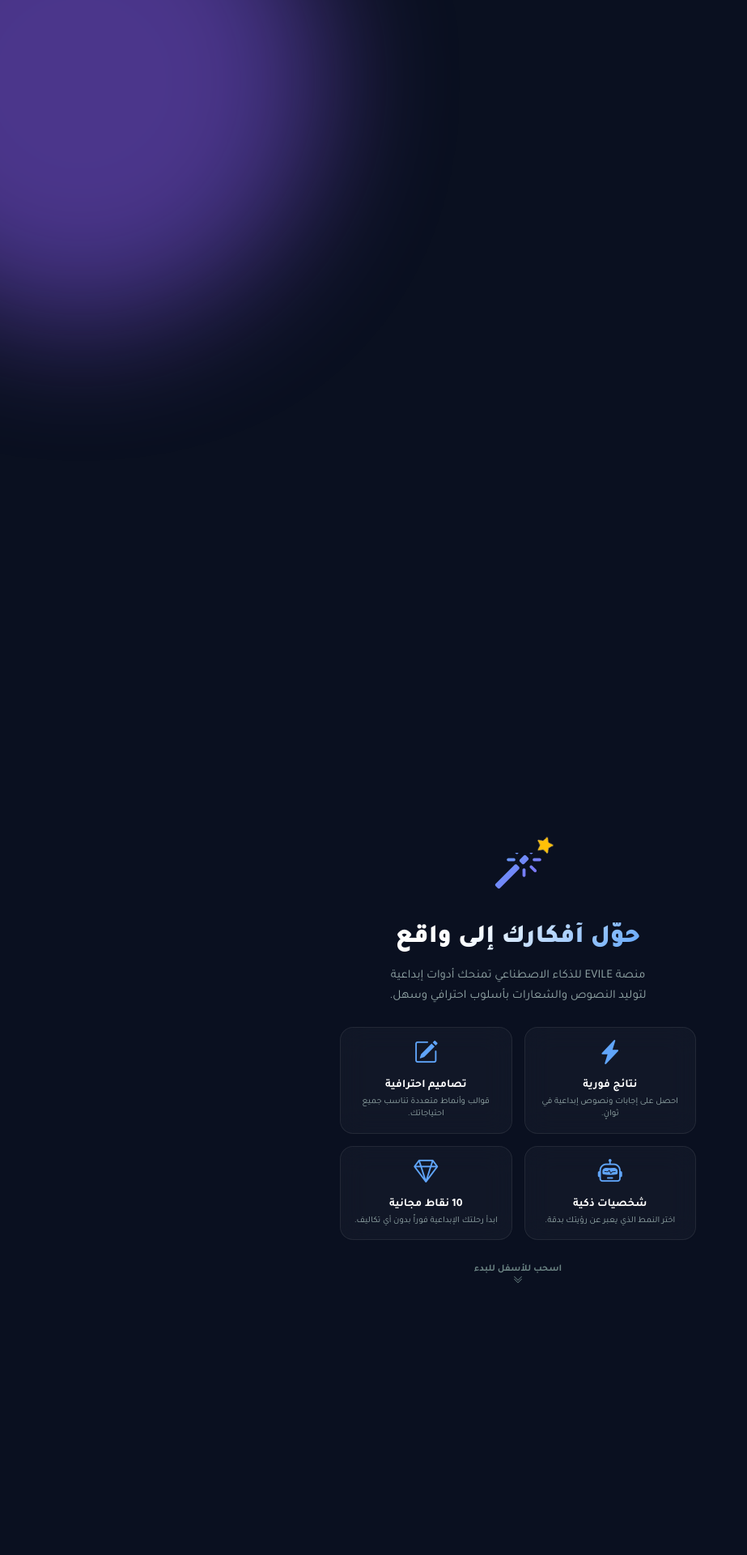
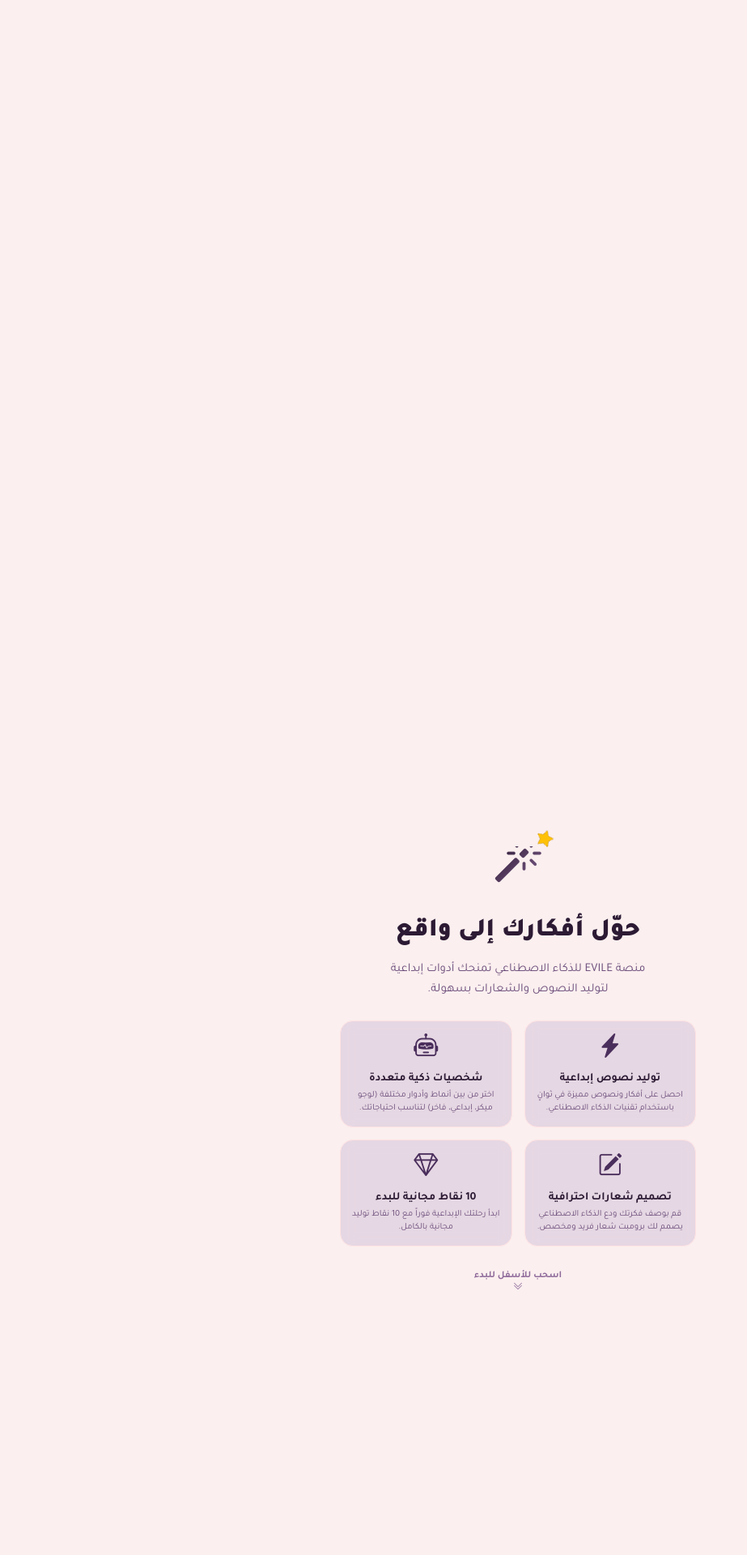
Before and after one commit to eviiile/eVile_anlyz, a Flask app: page /sign in a window 1280 px wide. Shown: the top 1920 px of the page at 81% size, without its empty margins (0-923 px from the left). Run offline with Flask 3, Linux system fonts and the light colour scheme; some libraries are stand-ins or nearby versions.

Commit message:
Update sign.html

```diff
--- a/templates/sign.html
+++ b/templates/sign.html
@@ -10,31 +10,13 @@
         * { margin: 0; padding: 0; box-sizing: border-box; }
         body {
             font-family: 'Tajawal', sans-serif;
-            background: #0a1020;
-            color: #e0e5e5;
+            background: #FBEFEF;
+            color: #2C1A34;
             min-height: 100vh;
             display: flex;
             align-items: center;
             justify-content: center;
             position: relative;
-        }
-        /* دوائر خلفية بألوان مختلفة تماماً عن index */
-        .bg-circle {
-            position: fixed; border-radius: 50%;
-            filter: blur(80px);
-            opacity: 0.5;
-            pointer-events: none;
-            z-index: 0;
-        }
-        .bg-circle-1 {
-            width: 600px; height: 600px;
-            background: #8b5cf6; /* بنفسجي */
-            top: -200px; left: -200px;
-        }
-        .bg-circle-2 {
-            width: 450px; height: 450px;
-            background: #06b6d4; /* سماوي */
-            bottom: -100px; right: -150px;
         }
 
         .sign-wrapper {
@@ -60,7 +42,7 @@
         }
         .hero-animated-icon i {
             font-size: 60px;
-            background: linear-gradient(135deg, #60a5fa 0%, #8b5cf6 100%);
+            background: linear-gradient(135deg, #2C1A34 0%, #8E6A9A 100%);
             -webkit-background-clip: text;
             background-clip: text;
             color: transparent;
@@ -82,31 +64,31 @@
 
         .hero-title {
             font-size: 32px; font-weight: 800;
-            background: linear-gradient(135deg, #ffffff 30%, #60a5fa 100%);
-            -webkit-background-clip: text; background-clip: text; color: transparent;
+            color: #2C1A34;
             margin-bottom: 15px;
         }
-        .hero-subtitle { font-size: 15px; color: #94a8a8; line-height: 1.7; max-width: 320px; margin: 0 auto; }
+        .hero-subtitle { font-size: 15px; color: #6B4C7A; line-height: 1.7; max-width: 320px; margin: 0 auto; }
 
         .hero-features-grid {
             display: grid; grid-template-columns: 1fr 1fr; gap: 15px; margin-top: 25px;
         }
         .hero-feature {
-            background: rgba(255, 255, 255, 0.03);
-            backdrop-filter: blur(16px);
-            border: 1px solid rgba(255, 255, 255, 0.08);
+            background: rgba(197, 179, 211, 0.4);
+            backdrop-filter: blur(8px);
+            border: 1px solid #FFE2E2;
             padding: 15px 10px; border-radius: 16px;
             animation: fadeInUp 0.8s ease-out forwards;
             opacity: 0;
+            box-shadow: none;
         }
         .hero-feature:nth-child(1) { animation-delay: 0.1s; }
         .hero-feature:nth-child(2) { animation-delay: 0.3s; }
         .hero-feature:nth-child(3) { animation-delay: 0.5s; }
         .hero-feature:nth-child(4) { animation-delay: 0.7s; }
 
-        .hero-feature i { display: block; font-size: 30px; margin-bottom: 8px; color: #60a5fa; }
-        .hero-feature h3 { font-size: 14px; font-weight: 700; color: #fff; margin-bottom: 4px; }
-        .hero-feature p { font-size: 11px; color: #94a8a8; line-height: 1.4; }
+        .hero-feature i { display: block; font-size: 30px; margin-bottom: 8px; color: #4A2E5C; }
+        .hero-feature h3 { font-size: 14px; font-weight: 700; color: #2C1A34; margin-bottom: 4px; }
+        .hero-feature p { font-size: 11px; color: #6B4C7A; line-height: 1.4; }
 
         @keyframes fadeInUp {
             from { opacity: 0; transform: translateY(20px); }
@@ -115,7 +97,7 @@
 
         .scroll-down-indicator {
             margin-top: 20px; display: flex; flex-direction: column; align-items: center;
-            color: #6a8282; font-size: 12px; font-weight: 600;
+            color: #8E6A9A; font-size: 12px; font-weight: 600;
             animation: bounce-down 2s infinite;
         }
         @keyframes bounce-down {
@@ -165,9 +152,6 @@
     </style>
 </head>
 <body>
-    <!-- دوائر خلفية مخصصة لصفحة sign -->
-    <div class="bg-circle bg-circle-1"></div>
-    <div class="bg-circle bg-circle-2"></div>
 
     <div class="sign-wrapper">
         <!-- القسم العلوي المتحرك -->
@@ -177,28 +161,28 @@
                 <i class="bi bi-star-fill sparkle"></i>
             </div>
             <h1 class="hero-title">حوّل أفكارك إلى واقع</h1>
-            <p class="hero-subtitle">منصة EVILE للذكاء الاصطناعي تمنحك أدوات إبداعية لتوليد النصوص والشعارات بأسلوب احترافي وسهل.</p>
+            <p class="hero-subtitle">منصة EVILE للذكاء الاصطناعي تمنحك أدوات إبداعية لتوليد النصوص والشعارات بسهولة.</p>
 
             <div class="hero-features-grid">
                 <div class="hero-feature">
                     <i class="bi bi-lightning-charge-fill"></i>
-                    <h3>نتائج فورية</h3>
-                    <p>احصل على إجابات ونصوص إبداعية في ثوانٍ.</p>
+                    <h3>توليد نصوص إبداعية</h3>
+                    <p>احصل على أفكار ونصوص مميزة في ثوانٍ باستخدام تقنيات الذكاء الاصطناعي.</p>
+                </div>
+                <div class="hero-feature">
+                    <i class="bi bi-robot"></i>
+                    <h3>شخصيات ذكية متعددة</h3>
+                    <p>اختر من بين أنماط وأدوار مختلفة (لوجو ميكر، إبداعي، فاخر) لتناسب احتياجاتك.</p>
                 </div>
                 <div class="hero-feature">
                     <i class="bi bi-pencil-square"></i>
-                    <h3>تصاميم احترافية</h3>
-                    <p>قوالب وأنماط متعددة تناسب جميع احتياجاتك.</p>
-                </div>
-                <div class="hero-feature">
-                    <i class="bi bi-robot"></i>
-                    <h3>شخصيات ذكية</h3>
-                    <p>اختر النمط الذي يعبر عن رؤيتك بدقة.</p>
+                    <h3>تصميم شعارات احترافية</h3>
+                    <p>قم بوصف فكرتك ودع الذكاء الاصطناعي يصمم لك برومبت شعار فريد ومخصص.</p>
                 </div>
                 <div class="hero-feature">
                     <i class="bi bi-gem"></i>
-                    <h3>10 نقاط مجانية</h3>
-                    <p>ابدأ رحلتك الإبداعية فوراً بدون أي تكاليف.</p>
+                    <h3>10 نقاط مجانية للبدء</h3>
+                    <p>ابدأ رحلتك الإبداعية فوراً مع 10 نقاط توليد مجانية بالكامل.</p>
                 </div>
             </div>
 
```
Also changed, not shown: other parts of templates/sign.html (+27 -22 lines).
